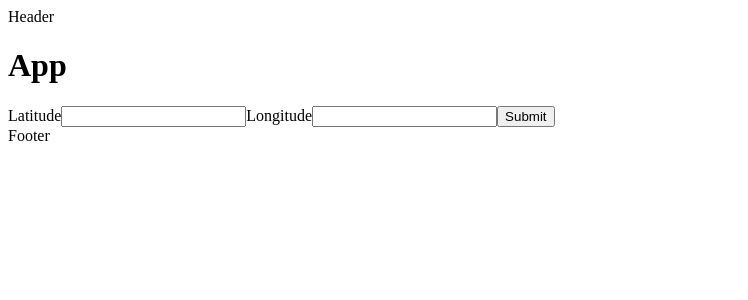
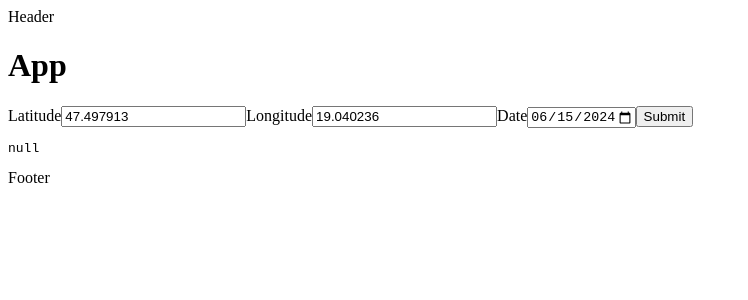
Before and after one commit to numeroflip/vite-weather, a React (Vite) app: page / in a window 1280 px wide. Shown: the top 300 px of the page, without its empty margins (0-748 px from the left). Built offline with nearby package versions, Linux system fonts and the light colour scheme.

Commit message:
Add fetching logic, type the response, and the form values

```diff
--- a/package.json
+++ b/package.json
@@ -10,8 +10,12 @@
     "preview": "vite preview"
   },
   "dependencies": {
+    "@tanstack/react-query": "^5.45.0",
+    "date-fns": "^3.6.0",
     "react": "^18.2.0",
-    "react-dom": "^18.2.0"
+    "react-dom": "^18.2.0",
+    "react-hook-form": "^7.52.0",
+    "zod": "^3.23.8"
   },
   "devDependencies": {
     "@types/react": "^18.2.66",
--- a/src/App.tsx
+++ b/src/App.tsx
@@ -1,8 +1,57 @@
+import { useQuery } from "@tanstack/react-query";
+import {
+  fetchWeather,
+  getMaxAllowedDate,
+  getMinAllowedDate,
+} from "./lib/services/weather";
+import { useCallback, useState } from "react";
+import { FetchWeatherOptions } from "./lib/services/weather.model";
+import { useForm } from "react-hook-form";
+import { toDateString } from "./lib/utils/date";
+
+const DEFAULT_FORM_VALUES: FormValues = {
+  lat: 47.497913,
+  lon: 19.040236,
+  date: toDateString(new Date()),
+};
+
+type FormValues = {
+  lat: number;
+  lon: number;
+  date: string;
+};
+
 function App() {
-  const handleSubmit = (event: React.FormEvent<HTMLFormElement>) => {
-    event.preventDefault();
-    const formData = new FormData(event.currentTarget);
-    console.log(Array.from(formData.entries()));
+  const [submittedValues, setSubmittedValues] =
+    useState<FetchWeatherOptions | null>(null);
+
+  const fetcher = useCallback(
+    async () =>
+      submittedValues
+        ? await fetchWeather(submittedValues)
+        : Promise.resolve(null),
+    [submittedValues]
+  );
+
+  const { register, handleSubmit } = useForm({
+    defaultValues: DEFAULT_FORM_VALUES,
+  });
+
+  const { data, isLoading } = useQuery({
+    queryKey: [
+      "weather",
+      submittedValues ? JSON.stringify(submittedValues) : "",
+    ],
+    queryFn: fetcher,
+  });
+
+  const onSubmit = (data: FormValues) => {
+    console.info("data", data);
+    setSubmittedValues({
+      lat: data.lat,
+      lon: data.lon,
+      date: new Date(data.date),
+    });
   };
 
   return (
@@ -10,14 +59,24 @@ function App() {
       <header>Header</header>
       <h1>App</h1>
       <main>
-        <form onSubmit={handleSubmit}>
-          <label htmlFor="latitude">Latitude</label>
-          <input type="text" id="latitude" name="latitude" />
-          <label htmlFor="longitude">Longitude</label>
-          <input type="text" id="longitude" name="longitude" />
+        <form onSubmit={handleSubmit(onSubmit)}>
+          <label htmlFor="lat">Latitude</label>
+          <input required {...register("lat")} type="number" step="0.000001" />
+          <label htmlFor="lon">Longitude</label>
+          <input required {...register("lon")} type="number" step="0.000001" />
+          <label htmlFor="date">Date</label>
+          <input
+            required
+            type="date"
+            {...register("date")}
+            min={getMinAllowedDate()}
+            max={getMaxAllowedDate()}
+          />
 
           <button type="submit">Submit</button>
         </form>
+        {isLoading && <p>Loading...</p>}
+        <pre>{JSON.stringify(data, null, 2)}</pre>
       </main>
       <footer>Footer</footer>
     </>
--- /dev/null
+++ b/src/lib/services/weather.model.ts
@@ -0,0 +1,41 @@
+import { z } from "zod";
+
+export const FetchWeatherOptionsSchema = z.object({
+  lat: z.number(),
+  lon: z.number(),
+  date: z.date(),
+});
+
+const HourlyUnitsSchema = z.object({
+  time: z.literal("iso8601"),
+  temperature_2m: z.literal("°C"),
+  apparent_temperature: z.literal("°C"),
+  rain: z.literal("mm"),
+  weather_code: z.literal("wmo code"),
+  wind_speed_10m: z.literal("km/h"),
+});
+
+const HourlySchema = z.object({
+  time: z.array(z.string()),
+  temperature_2m: z.array(z.number()),
+  apparent_temperature: z.array(z.number()),
+  rain: z.array(z.number()),
+  weather_code: z.array(z.number()),
+  wind_speed_10m: z.array(z.number()),
+});
+
+export const WeatherResponseSchema = z.object({
+  latitude: z.number(),
+  longitude: z.number(),
+  generationtime_ms: z.number(),
+  utc_offset_seconds: z.number(),
+  timezone: z.string(),
+  timezone_abbreviation: z.string(),
+  elevation: z.number(),
+  hourly_units: HourlyUnitsSchema,
+  hourly: HourlySchema,
+});
+
+export type WeatherResponse = z.infer<typeof WeatherResponseSchema>;
+
+export type FetchWeatherOptions = z.infer<typeof FetchWeatherOptionsSchema>;
--- /dev/null
+++ b/src/lib/services/weather.ts
@@ -0,0 +1,55 @@
+import { addDays } from "date-fns";
+import { toDateString } from "../utils/date";
+import {
+  FetchWeatherOptions,
+  WeatherResponse,
+  WeatherResponseSchema,
+} from "./weather.model";
+
+const BASE_URL = "https://api.open-meteo.com/v1/forecast";
+
+const DATA_TYPES = [
+  "temperature_2m",
+  "apparent_temperature",
+  "rain",
+  "weather_code",
+  "wind_speed_10m",
+];
+
+const timezone = Intl.DateTimeFormat().resolvedOptions().timeZone;
+
+function buildWeatherUrl({ lat, lon, date }: FetchWeatherOptions) {
+  return `${BASE_URL}?latitude=${lat}&longitude=${lon}&timezone=${timezone}&hourly=${DATA_TYPES.join(
+    ","
+  )}&start_date=${toDateString(date)}&end_date=${toDateString(date)}`;
+}
+
+export async function fetchWeather(
+  options: FetchWeatherOptions
+): Promise<WeatherResponse | null> {
+  const response = await fetch(buildWeatherUrl(options));
+  if (response.ok) {
+    const data = await response.json();
+    const validated = WeatherResponseSchema.safeParse(data);
+    if (!validated.success) {
+      console.error(validated.error);
+      return null;
+    }
+    return validated.data;
+  }
+  console.error(
+    `Failed to fetch: ${response.status}: ${response?.statusText || ""}`
+  );
+  return null;
+}
+
+const MAX_FUTURE_DAYS = 14;
+export function getMaxAllowedDate() {
+  return toDateString(addDays(new Date(), MAX_FUTURE_DAYS));
+}
+
+export function getMinAllowedDate() {
+  return toDateString(new Date("2020-01-01"));
+}
+
+export function fetchWeatherForDay() {}
--- /dev/null
+++ b/src/lib/utils/date.ts
@@ -0,0 +1,3 @@
+export function toDateString(date: Date) {
+  return date.toISOString().split("T")[0];
+}
--- a/src/main.tsx
+++ b/src/main.tsx
@@ -1,10 +1,15 @@
-import React from 'react'
-import ReactDOM from 'react-dom/client'
-import App from './App.tsx'
-import './index.css'
+import React from "react";
+import ReactDOM from "react-dom/client";
+import App from "./App.tsx";
+import "./index.css";
+import { QueryClient, QueryClientProvider } from "@tanstack/react-query";
 
-ReactDOM.createRoot(document.getElementById('root')!).render(
+const queryClient = new QueryClient();
+
+ReactDOM.createRoot(document.getElementById("root")!).render(
   <React.StrictMode>
-    <App />
-  </React.StrictMode>,
-)
+    <QueryClientProvider client={queryClient}>
+      <App />
+    </QueryClientProvider>
+  </React.StrictMode>
+);
```
Also changed, not shown: 1 other file (tests, documents, lock files or other folders).
